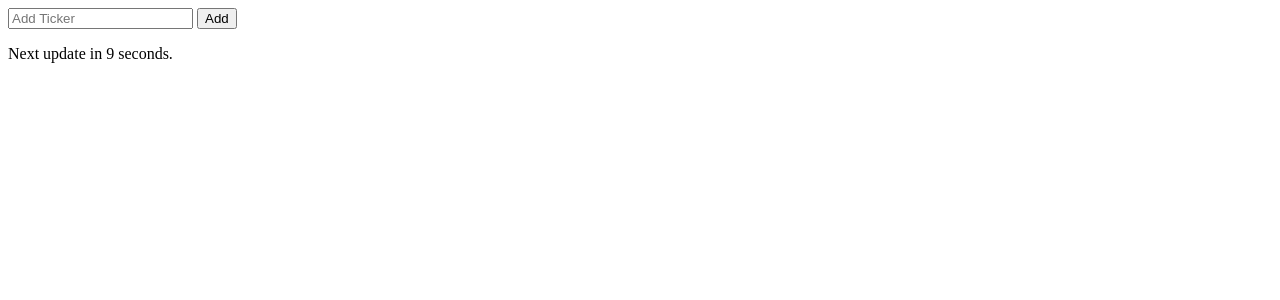
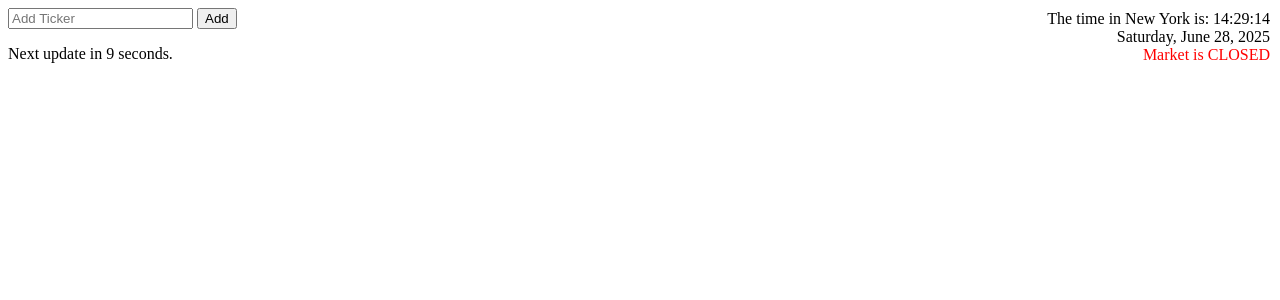
Before and after one commit to daniel2036/tickers, a Flask app: page / in a window 1280 px wide. Shown: the top 300 px of the page. Run offline with Flask 3, Linux system fonts and the light colour scheme.

Commit message:
Market Status
Clock for New York Trading session and Market Status.

```diff
--- a/static/script.js
+++ b/static/script.js
@@ -13,6 +13,34 @@ function startUpdateCycle() {
         }
     }, 1000)
 }
+
+function updateClockAndMarketStatus() {
+    const now = new Date();
+    const options = { timeZone: 'America/New_York', hour: '2-digit', minute: '2-digit', second: '2-digit', hour12: false };
+    const timeString = now.toLocaleTimeString('en-US', options);
+    $('#clock').text(`The time in New York is: ${timeString}`);
+
+    const optionsDate = { timeZone: 'America/New_York', weekday: 'long', month: 'long', day: 'numeric', year: 'numeric' };
+    const dateString = now.toLocaleDateString('en-US', optionsDate);
+    $('#date').text(dateString);
+
+    const day = now.toLocaleDateString('en-US', { timeZone: 'America/New_York', weekday: 'long' });
+    const hour = parseInt(now.toLocaleTimeString('en-US', { timeZone: 'America/New_York', hour: '2-digit', hour12: false }));
+    const minute = parseInt(now.toLocaleTimeString('en-US', { timeZone: 'America/New_York', minute: '2-digit' }));
+
+    const daysOpen = ['Monday', 'Tuesday', 'Wednesday', 'Thursday', 'Friday'];
+    const isMarketDay = daysOpen.includes(day);
+    const isMarketHours = (hour > 9 || (hour === 9 && minute >= 0)) && (hour < 16);
+
+    if (isMarketDay && isMarketHours) {
+        $('#market-message').text('Market is OPEN').css('color', 'green');
+    } else {
+        $('#market-message').text('Market is CLOSED').css('color', 'red');
+    }
+}
+// Start the clock
+setInterval(updateClockAndMarketStatus, 1000);
+updateClockAndMarketStatus(); // initial call right away
 
 $(document).ready(function () {
     tickers.forEach(function (ticker) {
--- a/templates/index.html
+++ b/templates/index.html
@@ -9,6 +9,11 @@
     <script src = "{{ url_for('static', filename='script.js') }}"></script>
 </head>
 <body>
+    <div id="market-status" style="position: absolute; top: 10px; right: 10px; text-align: right;">
+        <div id="clock"></div>
+        <div id="date"></div>
+        <div id="market-message"></div>
+    </div>
     <form id = "add-ticker-form">
         <input type = "text" id = "new-ticker" placeholder="Add Ticker" required>
         <button type = "submit">Add</button>
```
